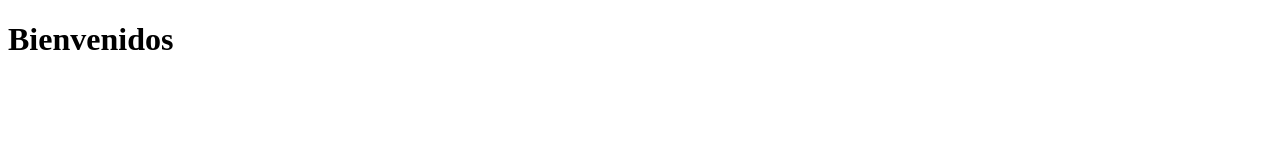
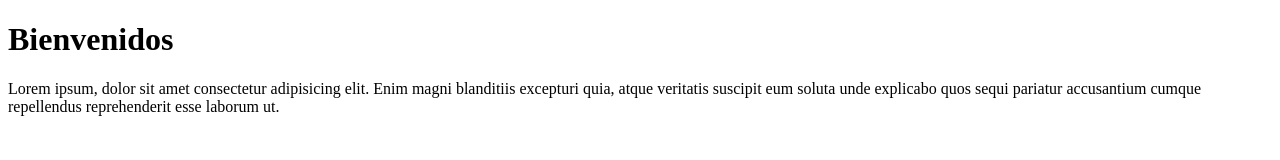
Before and after one commit to FacuAJ-Garcia/Proyecto21F-FAGarcia, a plain HTML site: page index.html in a window 1280 px wide. Drawn offline with Linux system fonts and the light colour scheme.

Commit message:
Agrego parrafo

```diff
--- a/index.html
+++ b/index.html
@@ -10,6 +10,6 @@
 <body>
 
     <h1>Bienvenidos</h1>
-
+    <p>Lorem ipsum, dolor sit amet consectetur adipisicing elit. Enim magni blanditiis excepturi quia, atque veritatis suscipit eum soluta unde explicabo quos sequi pariatur accusantium cumque repellendus reprehenderit esse laborum ut.</p>
 </body>
 </html>
```
